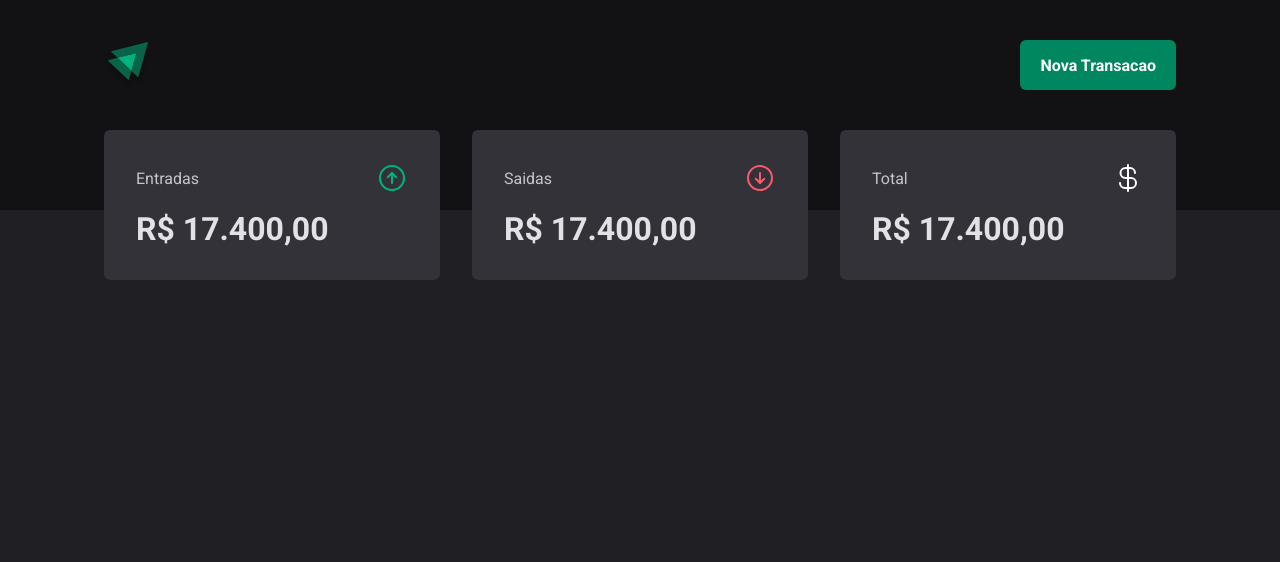
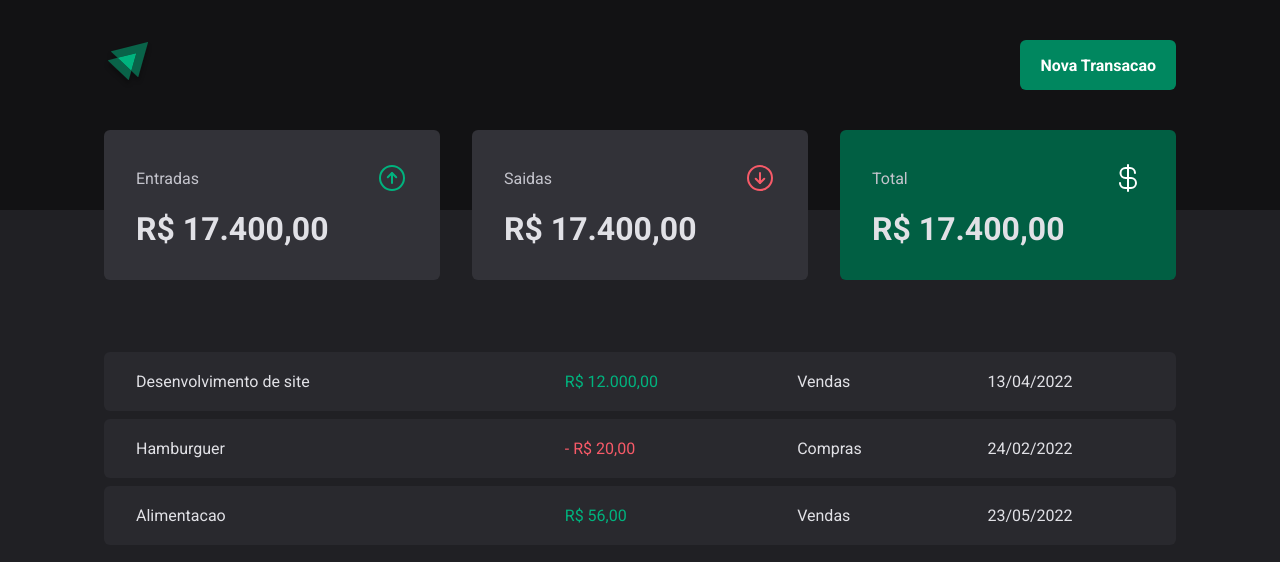
Before and after one commit to Igornalves/Project---DT-Money-, a React (Vite) app: page / in a window 1280 px wide. Shown: the top 562 px of the page. Built offline with nearby package versions, Linux system fonts and the light colour scheme.

Commit message:
colocanodo as modificacoes para o projeto

```diff
--- a/src/components/Header/styles.ts
+++ b/src/components/Header/styles.ts
@@ -4,7 +4,6 @@
 export const HeaderConteiner = styled.header`
     background-color: ${props => props.theme['gray-900']};
     padding: 2.5rem 0 7.5rem;
-
 `
 
 export const HeaderContent = styled.div`
--- a/src/components/Summary/intex.tsx
+++ b/src/components/Summary/intex.tsx
@@ -26,7 +26,7 @@
                 </strong>
             </SummaryCard>
 
-            <SummaryCard>
+            <SummaryCard variant="green">
                 <header>
                     <span>Total</span>
                     <CurrencyDollar size={32} color="#fff"/>
--- a/src/components/Summary/styles.ts
+++ b/src/components/Summary/styles.ts
@@ -1,4 +1,4 @@
-import styled from "styled-components";
+import styled, { css } from "styled-components";
 
 export const SummaryConteiner = styled.section`
     width: 100%;
@@ -17,7 +17,7 @@
     variant?: 'green';
 }
 
-export const SummaryCard = styled.div`
+export const SummaryCard = styled.div<SummaryCard>`
     background-color: ${props => props.theme['gray-600']};
     border-radius: 6px;
     padding: 2rem;
@@ -34,4 +34,8 @@
         margin-top: 1rem;
         font-size: 2rem;
     }
+
+    ${props => props.variant === 'green' && css`
+        background-color: ${props.theme['green-700']};
+    `}
 `
--- a/src/pages/Transactions/intex.tsx
+++ b/src/pages/Transactions/intex.tsx
@@ -1,11 +1,53 @@
 import Header from "../../components/Header/intex";
 import Summary from "../../components/Summary/intex";
+import {
+    PriceHighLight,
+    TransactionsConteiner,
+    TransactionsTable
+} from "./styles";
 
 export default function Transactions() {
     return(
         <div>
             <Header/>
             <Summary/>
+
+            <TransactionsConteiner>
+                <TransactionsTable>
+                    <tbody>
+                        <tr>
+                            <td width="40%">Desenvolvimento de site</td>
+                            <td>
+                                <PriceHighLight varient="income">
+                                    R$ 12.000,00
+                                </PriceHighLight>
+                            </td>
+                            <td>Vendas</td>
+                            <td>13/04/2022</td>
+                        </tr>
+                        <tr>
+                            <td width="40%">Hamburguer</td>
+                            <td>
+                                <PriceHighLight varient="outcome">
+                                    - R$ 20,00
+                                </PriceHighLight>
+                            </td>
+                            <td>Compras</td>
+                            <td>24/02/2022</td>
+                        </tr>
+                        <tr>
+                            <td width="40%">Alimentacao</td>
+                            <td>
+                                <PriceHighLight varient="income">
+                                    R$ 56,00
+                                </PriceHighLight>
+                            </td>
+                            <td>Vendas</td>
+                            <td>23/05/2022</td>
+                        </tr>
+                    </tbody>
+                </TransactionsTable>
+            </TransactionsConteiner>
         </div>
     );
 }
--- a/src/pages/Transactions/styles.ts
+++ b/src/pages/Transactions/styles.ts
@@ -0,0 +1,38 @@
+import styled from "styled-components";
+
+export const TransactionsConteiner = styled.main`
+    width: 100%;
+    max-width: 1120px;
+    margin: 4rem auto 0;
+    padding: 0 1.5rem;
+`
+
+export const TransactionsTable = styled.table`
+    width: 100%;
+    border-collapse: separate;
+    border-spacing: 0 0.5rem;
+    /* margin-top: 1.5rem; */
+
+    td {
+        padding: 1.25rem 2rem;
+        background: ${props => props.theme['gray-700']};
+
+        &:first-child {
+            border-top-left-radius: 6px;
+            border-bottom-left-radius: 6px;
+        }
+
+        &:last-child {
+            border-top-right-radius: 6px;
+            border-bottom-right-radius: 6px;
+        }
+    }
+`
+
+interface PriceHighLightProps {
+    varient: "income" | "outcome"
+}
+
+export const PriceHighLight = styled.span<PriceHighLightProps>`
+    color: ${props => props.varient === 'income' ? props.theme['green-300'] : props.theme['red-300']};
+`
```
